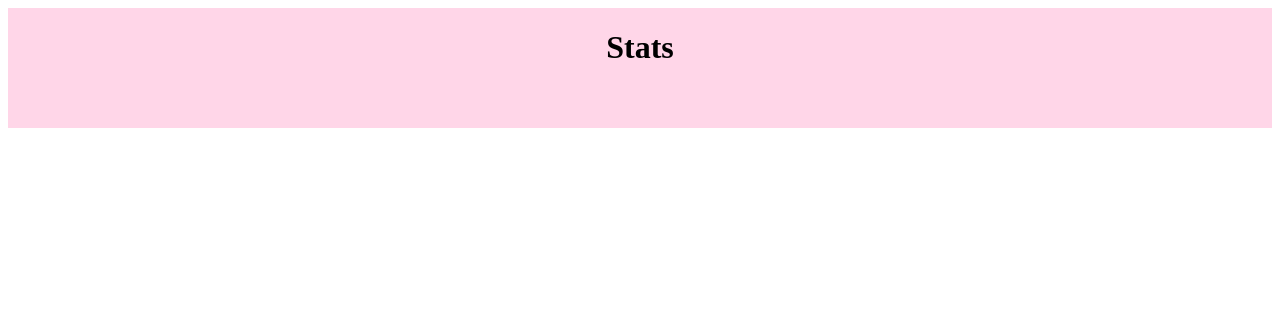
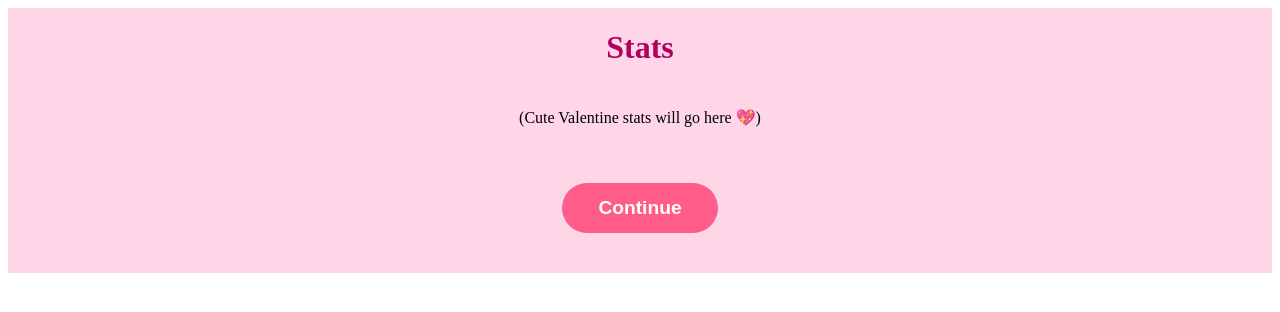
Before and after one commit to Abid-Chowdhury/valentinesxt, a React (Create React App) app: page /stats in a window 1280 px wide. Shown: the top 312 px of the page. Built offline with nearby package versions, Linux system fonts and the light colour scheme.

Commit message:
Added continue button to stats page

```diff
--- a/src/pages/Stats.js
+++ b/src/pages/Stats.js
@@ -1,7 +1,23 @@
+import { useNavigate } from "react-router-dom";
+
 export default function Stats() {
+  const navigate = useNavigate();
+
   return (
     <div className="page">
-      <h1>Stats</h1>
+      <h1 style={{ textAlign: "center", color: "#b3005e" }}>Stats</h1>
+
+      <p style={{ textAlign: "center", marginTop: "20px" }}>
+        (Cute Valentine stats will go here 💖)
+      </p>
+
+      <button
+        className="valentine-btn"
+        style={{ marginTop: "40px" }}
+        onClick={() => navigate("/about")}
+      >
+        Continue
+      </button>
     </div>
   );
 }
```
